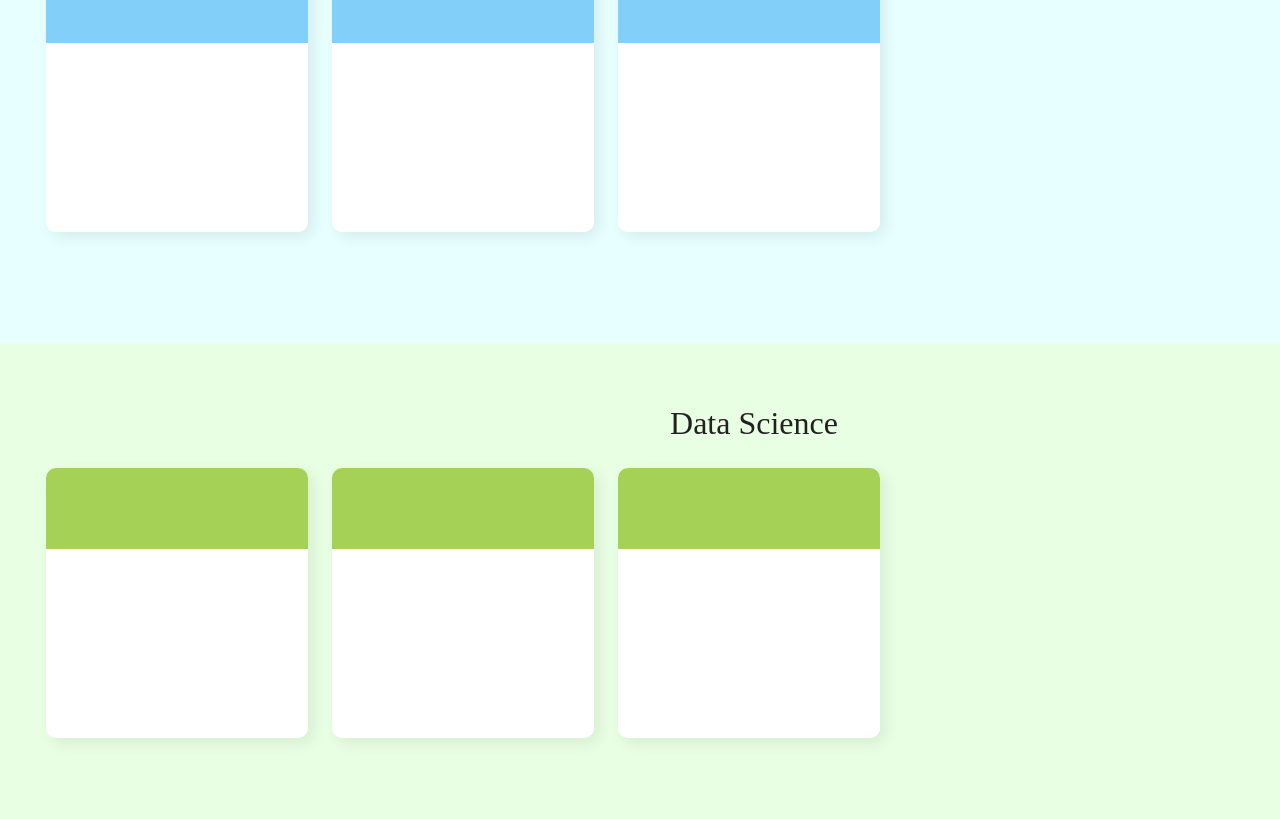
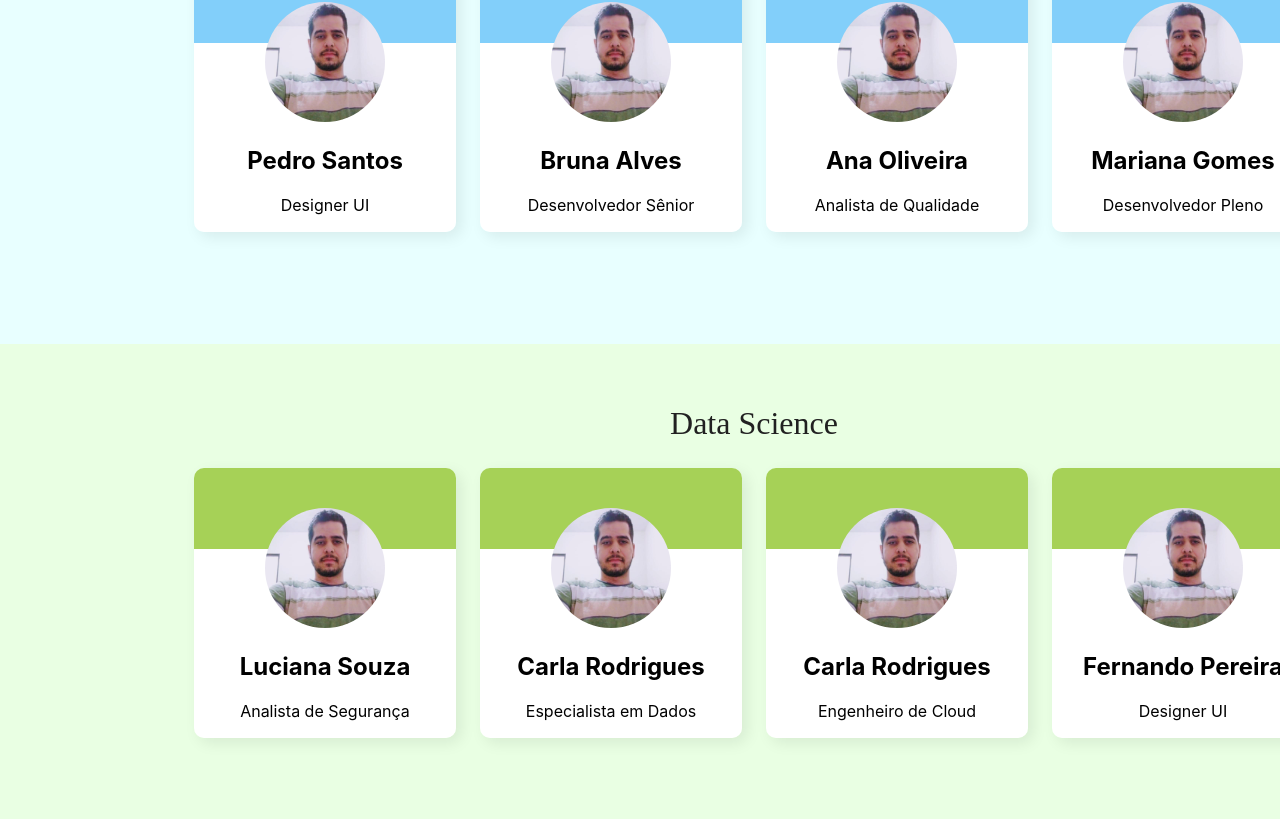
Before and after one commit to AllanGaiteiro/alura-projeto-organopeaple-estudo-react, a React (Create React App) app: page / in a window 1280 px wide. Shown: the part 1341-2160 px from the top of the page. Built offline with nearby package versions, Linux system fonts and the light colour scheme.

Commit message:
atualização das sections employers

```diff
--- a/src/components/CardList.js
+++ b/src/components/CardList.js
@@ -2,4 +2,5 @@ import styled from "styled-components";
 
 export const CardList = styled.div`
   display: flex;
+  justify-content: center;
 `;
--- /dev/null
+++ b/src/components/ProfileImage.js
@@ -0,0 +1,8 @@
+import styled from "styled-components";
+
+export const ProfileImage = styled.img`
+  margin-top: 40px;
+  height: 120px;
+  width: 120px;
+  border-radius: 50%;
+`;
--- a/src/components/Section.js
+++ b/src/components/Section.js
@@ -1,17 +1,26 @@
+import { profileList } from "../db/profileList";
+import ProfyleImage from "../images/empregado.jpg";
 import { CardEmployer } from "./CardEmployer";
 import { CardList } from "./CardList";
+import { ProfileImage } from "./ProfileImage";
 import { SectionContainer } from "./SectionContainer";
 import { Title } from "./Title";
 
 export function Section({ section }) {
-  const { backgroundColor, title, cardCollor } = section;
+  const { backgroundColor, title, cardCollor, id } = section;
   return (
     <SectionContainer backgroundColor={backgroundColor}>
       <Title>{title}</Title>
       <CardList>
-        <CardEmployer cardCollor={cardCollor}></CardEmployer>
-        <CardEmployer cardCollor={cardCollor}></CardEmployer>
-        <CardEmployer cardCollor={cardCollor}></CardEmployer>
+        {profileList
+          .filter((p) => p.section === id)
+          .map((p) => (
+            <CardEmployer cardCollor={cardCollor}>
+              <ProfileImage src={ProfyleImage} />
+              <h2>{p.name}</h2>
+              <p>{p.jobTitle}</p>
+            </CardEmployer>
+          ))}
       </CardList>
     </SectionContainer>
   );
--- /dev/null
+++ b/src/db/profileList.js
@@ -0,0 +1,134 @@
+export const profileList = [
+  {
+    name: "Fernando Pereira",
+    jobTitle: "Gerente de Projeto",
+    section: "programming",
+    sectionTitle: "Programação",
+  },
+  {
+    name: "Mariana Gomes",
+    jobTitle: "Desenvolvedor Júnior",
+    section: "programming",
+    sectionTitle: "Programação",
+  },
+  {
+    name: "Pedro Santos",
+    jobTitle: "Designer UI",
+    section: "front-end",
+    sectionTitle: "Front End",
+  },
+  {
+    name: "Bruna Alves",
+    jobTitle: "Desenvolvedor Sênior",
+    section: "front-end",
+    sectionTitle: "Front End",
+  },
+  {
+    name: "Luciana Souza",
+    jobTitle: "Analista de Segurança",
+    section: "data-science",
+    sectionTitle: "Data Science",
+  },
+  {
+    name: "Carla Rodrigues",
+    jobTitle: "Especialista em Dados",
+    section: "data-science",
+    sectionTitle: "Data Science",
+  },
+  {
+    name: "Ana Oliveira",
+    jobTitle: "Engenheiro de Cloud",
+    section: "devops",
+    sectionTitle: "Devops",
+  },
+  {
+    name: "Fernando Pereira",
+    jobTitle: "Analista de Qualidade",
+    section: "devops",
+    sectionTitle: "Devops",
+  },
+  {
+    name: "Leonardo Castro",
+    jobTitle: "Designer UX",
+    section: "ux-design",
+    sectionTitle: "UX e Design",
+  },
+  {
+    name: "Luiz Felipe",
+    jobTitle: "Desenvolvedor Júnior",
+    section: "ux-design",
+    sectionTitle: "UX e Design",
+  },
+  {
+    name: "Carla Rodrigues",
+    jobTitle: "Desenvolvedor Pleno",
+    section: "mobile",
+    sectionTitle: "Mobile",
+  },
+  {
+    name: "Pedro Santos",
+    jobTitle: "Gerente de Projeto",
+    section: "mobile",
+    sectionTitle: "Mobile",
+  },
+  {
+    name: "Bruna Alves",
+    jobTitle: "Especialista em Dados",
+    section: "innovation-management",
+    sectionTitle: "Inovação e Gestão",
+  },
+  {
+    name: "Mariana Gomes",
+    jobTitle: "Desenvolvedor Sênior",
+    section: "innovation-management",
+    sectionTitle: "Inovação e Gestão",
+  },
+  {
+    name: "Leonardo Castro",
+    jobTitle: "Desenvolvedor Júnior",
+    section: "programming",
+    sectionTitle: "Programação",
+  },
+  {
+    name: "Luiz Felipe",
+    jobTitle: "Desenvolvedor Pleno",
+    section: "programming",
+    sectionTitle: "Programação",
+  },
+  {
+    name: "Ana Oliveira",
+    jobTitle: "Analista de Qualidade",
+    section: "front-end",
+    sectionTitle: "Front End",
+  },
+  {
+    name: "Mariana Gomes",
+    jobTitle: "Desenvolvedor Pleno",
+    section: "front-end",
+    sectionTitle: "Front End",
+  },
+  {
+    name: "Carla Rodrigues",
+    jobTitle: "Engenheiro de Cloud",
+    section: "data-science",
+    sectionTitle: "Data Science",
+  },
+  {
+    name: "Fernando Pereira",
+    jobTitle: "Designer UI",
+    section: "data-science",
+    sectionTitle: "Data Science",
+  },
+  {
+    name: "Pedro Santos",
+    jobTitle: "Gerente de Projeto",
+    section: "devops",
+    sectionTitle: "Devops",
+  },
+  {
+    name: "Luciana Souza",
+    jobTitle: "Analista de Segurança",
+    section: "devops",
+    sectionTitle: "Devops",
+  },
+];
--- a/src/db/sectionsList.js
+++ b/src/db/sectionsList.js
@@ -1,42 +1,42 @@
 export const sectionsList = [
   {
-    id: "programming-section",
+    id: "programming",
     backgroundColor: "#D9F7E9",
     cardCollor: "#57C278",
     title: "Programação",
   },
   {
-    id: "front-end-section",
+    id: "front-end",
     backgroundColor: "#E8FFFF",
     cardCollor: "#82CFFA",
     title: "Front End",
   },
   {
-    id: "data-science-section",
+    id: "data-science",
     backgroundColor: "#E9FFE3",
     cardCollor: "#A6D157",
     title: "Data Science",
   },
   {
-    id: "devops-section",
+    id: "devops",
     backgroundColor: "rgba(241, 97, 101, 0.15)",
     cardCollor: "#E06B69",
     title: "Devops",
   },
   {
-    id: "ux-design-section",
+    id: "ux-design",
     backgroundColor: "rgba(220, 110, 190, 0.15)",
     cardCollor: "#DB6EBF",
     title: "UX e Design",
   },
   {
-    id: "mobile-section",
+    id: "mobile",
     backgroundColor: "rgba(255, 186, 5, 0.15)",
     cardCollor: "#FFBA05",
     title: "Mobile",
   },
   {
-    id: "innovation-management-section",
+    id: "innovation-management",
     backgroundColor: "rgba(255, 140, 42, 0.15)",
     cardCollor: "#FF8A29",
     title: "Inovação e Gestão",
```
Also changed, not shown: src/components/SignEmployer.js (added, +15 -0 lines), src/images/empregado.jpg (added).
